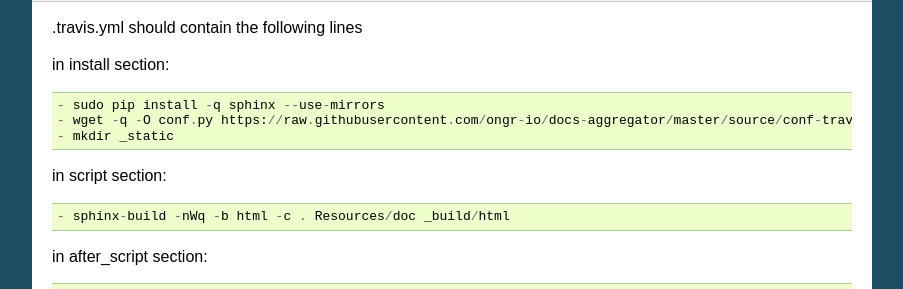
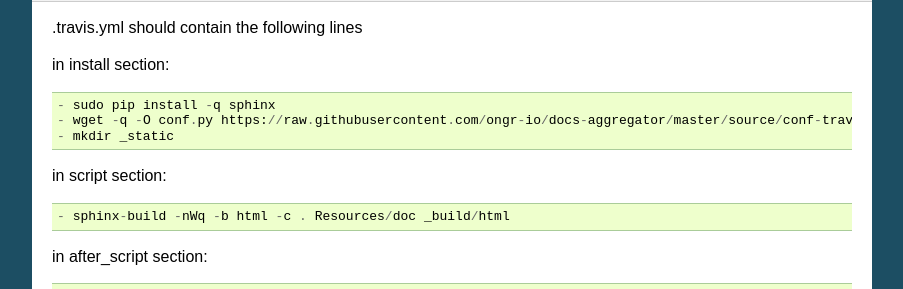
Before and after one commit to ongr-io/docs.ongr.io, a Sphinx documentation site: the page built from source/howto.rst, in a window 1280 px wide and 900 px high, scrolled down 539 px. Shown: the part 162-451 px from the top of the window, without its empty margins (198-1101 px from the left). Built offline with Sphinx 7.4.7, drawn with Linux system fonts in a browser that asks for light colours.

Commit message:
Remove deprecated command option in howto

```diff
--- a/source/howto.rst
+++ b/source/howto.rst
@@ -39,7 +39,7 @@ How to: enable documentation checking / documentation rebuild on merge in travis
 in install section:
 ::
 
-  - sudo pip install -q sphinx --use-mirrors
+  - sudo pip install -q sphinx
   - wget -q -O conf.py https://raw.githubusercontent.com/ongr-io/docs-aggregator/master/source/conf-travis.py
   - mkdir _static
 
```
